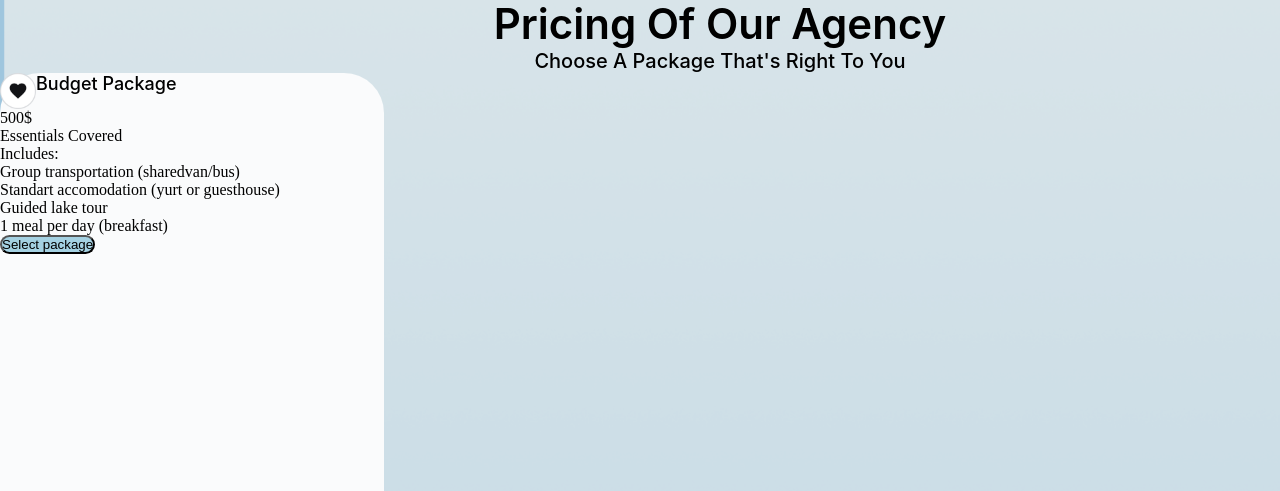
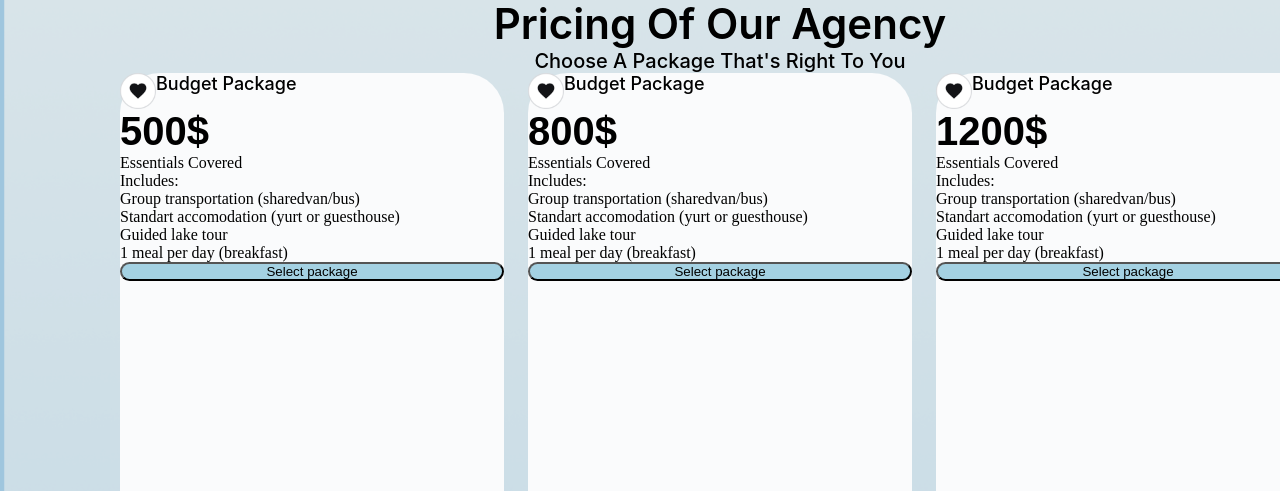
Before and after one commit to Sukh-Ochir927/Pinetour, a plain HTML site: page index.html in a window 1280 px wide. Shown: the part 2309-2800 px from the top of the page. Drawn offline with Linux system fonts and the light colour scheme.

Commit message:
index.html

```diff
--- a/index.html
+++ b/index.html
@@ -214,12 +214,39 @@
             </div>
           </div>
         </div>
+        <!-- Footer endees ehelj baigaa -->
         <div class="footer">
-          <div>
+          <div class="footertitle">
             <div class="footerheader">Pricing Of Our Agency</div>
             <div class="footerheader1">
               Choose A Package That's Right To You
             </div>
+          </div>
+          <!-- Boxuud endees ehelj baina -->
+          <div class="priceboxborder">
+            <div class="pricebox">
+              <div class="flex font">
+                <img
+                  src="./image/IconButton 1.png"
+                  alt="IconButton"
+                  width="36px"
+                  height="36px"
+                />Budget Package
+              </div>
+              <div class="price">500$</div>
+              <div>Essentials Covered</div>
+
+              <div>Includes:</div>
+
+              <ul>
+                <li>Group transportation (sharedvan/bus)</li>
+                <li>Standart accomodation (yurt or guesthouse)</li>
+                <li>Guided lake tour</li>
+                <li>1 meal per day (breakfast)</li>
+              </ul>
+              <button style="border-radius: 20px; background-color: #a4d1e2">
+                Select package
+              </button>
             </div>
             <div class="pricebox">
               <div class="flex font">
@@ -230,7 +257,31 @@
                   height="36px"
                 />Budget Package
               </div>
-            <div>500$</div>
+              <div class="price">800$</div>
+              <div>Essentials Covered</div>
+
+              <div>Includes:</div>
+
+              <ul>
+                <li>Group transportation (sharedvan/bus)</li>
+                <li>Standart accomodation (yurt or guesthouse)</li>
+                <li>Guided lake tour</li>
+                <li>1 meal per day (breakfast)</li>
+              </ul>
+              <button style="border-radius: 20px; background-color: #a4d1e2">
+                Select package
+              </button>
+            </div>
+            <div class="pricebox">
+              <div class="flex font">
+                <img
+                  src="./image/IconButton 1.png"
+                  alt="IconButton"
+                  width="36px"
+                  height="36px"
+                />Budget Package
+              </div>
+              <div class="price">1200$</div>
               <div>Essentials Covered</div>
 
               <div>Includes:</div>
@@ -247,6 +298,7 @@
             </div>
           </div>
         </div>
+      </div>
     </body>
   </head>
 </html>
--- a/style.css
+++ b/style.css
@@ -58,8 +58,7 @@
   width: 1440px;
   margin: auto;
   display: flex;
-  align-items: center;
-  justify-content: center;
+
   gap: 52px;
   color: #fdfdfecc;
 }
@@ -195,7 +194,6 @@ h3 {
   display: flex;
   gap: 20px;
   flex-direction: column;
-
   justify-content: start;
 }
 .roadmap {
@@ -204,8 +202,6 @@ h3 {
   height: 640px;
   width: 1200px;
   justify-content: start;
-
-  border: 2px solid black;
   margin-left: 120px;
   position: relative;
 }
@@ -367,19 +363,19 @@ h3 {
   width: 1440px;
   height: 1120px;
   margin: auto;
+  justify-items: center;
 }
 
 .footerheader {
   font-size: 42px;
   font-family: "Inter", sans-serif;
   font-weight: 600;
-  text-align: center;
 }
+
 .footerheader1 {
   font-size: 20px;
   font-family: "Inter", sans-serif;
   font-weight: 500;
-  text-align: center;
 }
 .font {
   font-size: 18px;
@@ -397,5 +393,29 @@ li::before {
   width: 384px;
   height: 527px;
   border-radius: 40px;
-  background-color: #fafbfc;
+  background-color: rgba(250, 251, 252, 1);
+  border-radius: 40px;
+  display: flex;
+  flex-direction: column;
 }
+.footertitle {
+  display: flex;
+  justify-items: center;
+  align-items: center;
+  flex-direction: column;
+}
+
+.priceboxborder {
+  display: flex;
+  width: 1200px;
+  height: 527px;
+  gap: 24px;
+}
+.price {
+  font-size: 40px;
+  font-family: "Montserrat", sans-serif;
+  font-weight: 600;
+  font-style: bold;
+}
+
+@import url("https://fonts.googleapis.com/css2?family=Bebas+Neue&family=Montserrat:ital,wght@0,100..900;1,100..900&display=swap");
```
Also changed, not shown: 1 other file. Lines whose indentation alone changed are shown as unchanged.
